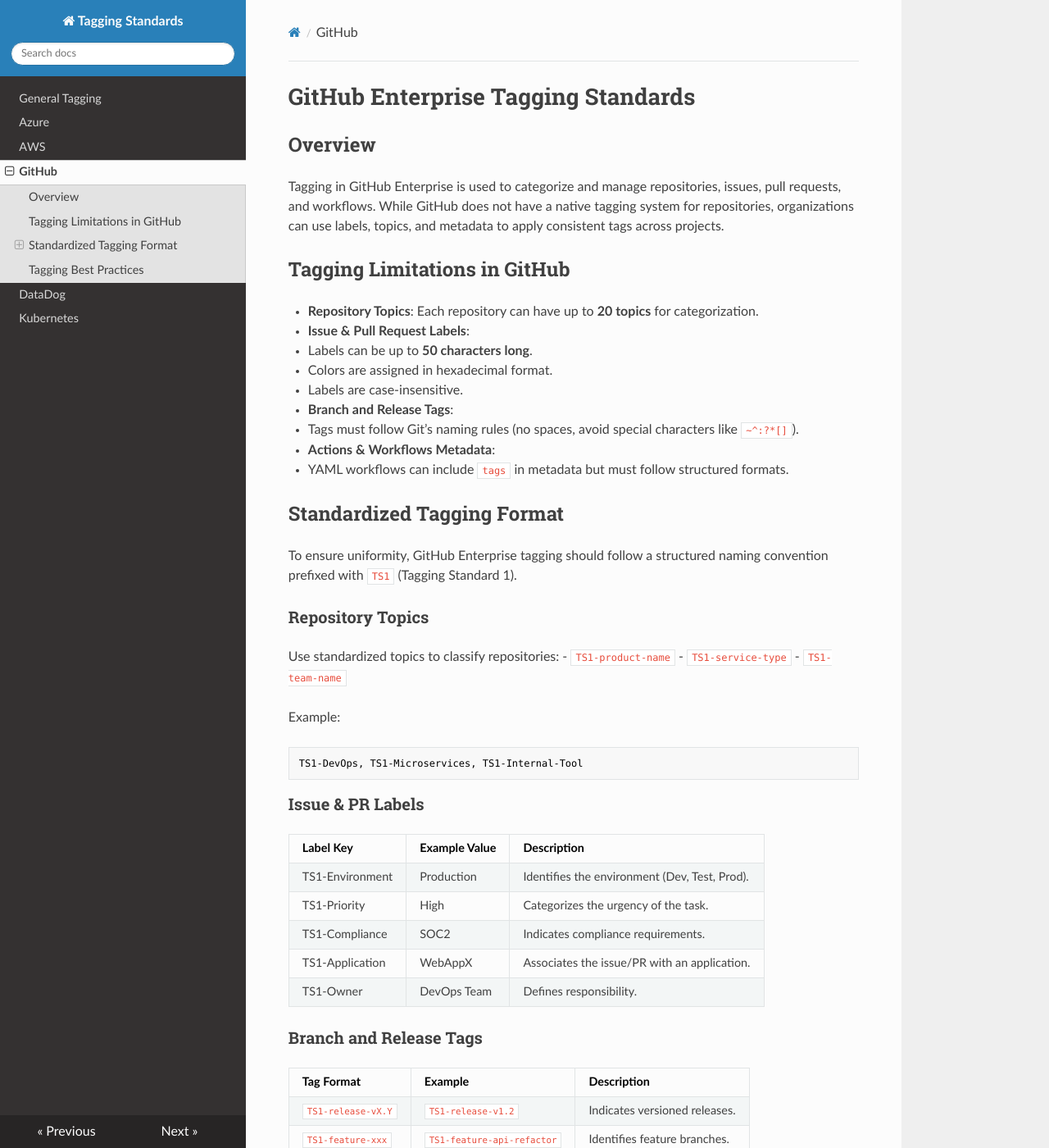
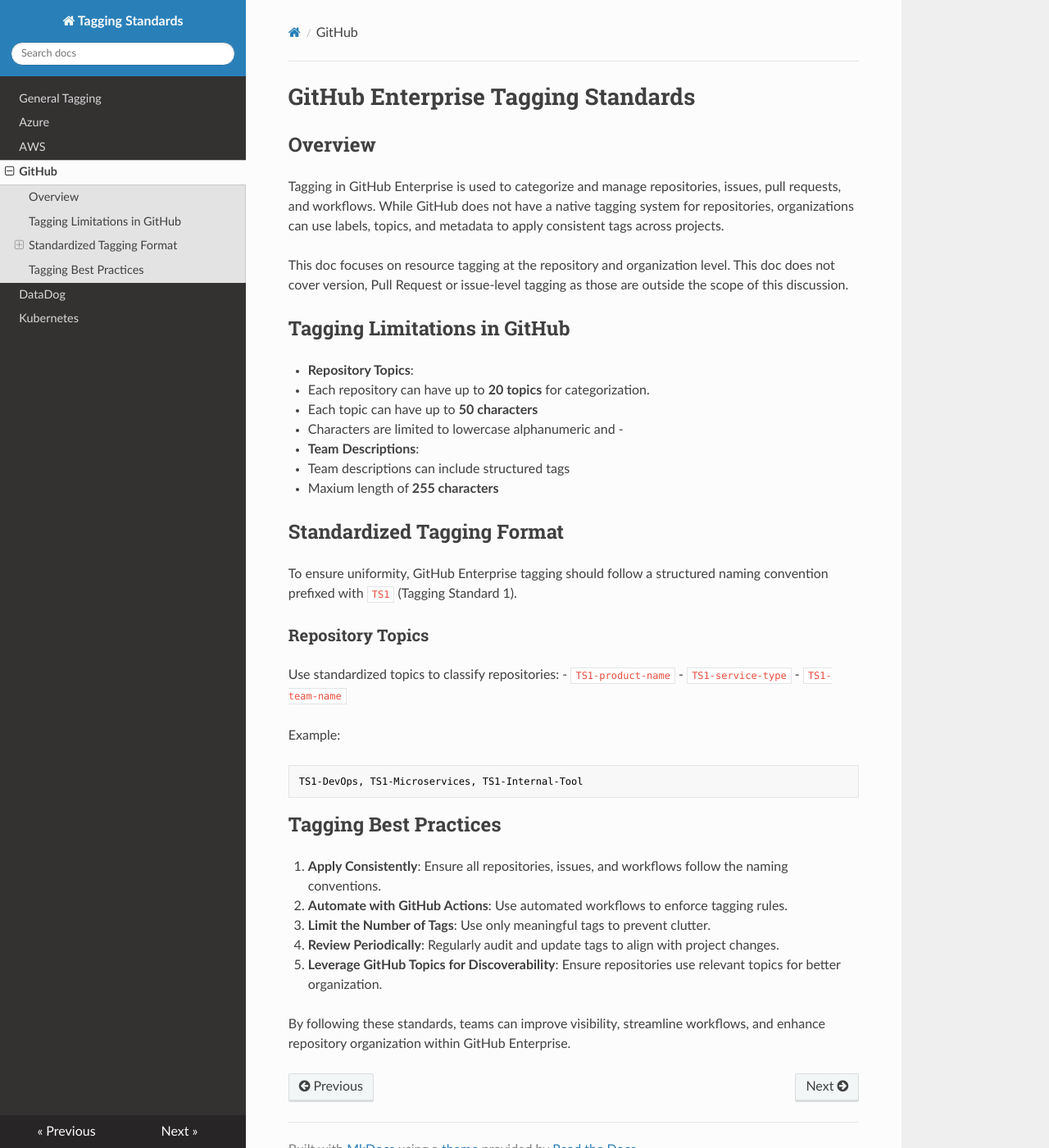
Before and after one commit to linda-silva/tagging-draft, an MkDocs documentation site: the page built from docs/github.md, in a window 1280 px wide and 1400 px high. Shown: the whole window at 82% size. Built offline with MkDocs 1.6.1, drawn with Linux system fonts in a browser that asks for light colours; nearby versions of some CDN libraries; some of the changed text lies outside the part shown.

Commit message:
Update github.md
Removing PR and Issue tagging and adding Repo Topic and Team Description tagging

````diff
--- a/docs/github.md
+++ b/docs/github.md
@@ -3,16 +3,17 @@
 ## Overview
 Tagging in GitHub Enterprise is used to categorize and manage repositories, issues, pull requests, and workflows. While GitHub does not have a native tagging system for repositories, organizations can use labels, topics, and metadata to apply consistent tags across projects.
 
+This doc focuses on resource tagging at the repository and organization level.
+This doc does not cover version, Pull Request or issue-level tagging as those are outside the scope of this discussion.
+
 ## Tagging Limitations in GitHub
-- **Repository Topics**: Each repository can have up to **20 topics** for categorization.
-- **Issue & Pull Request Labels**:
-  - Labels can be up to **50 characters long**.
-  - Colors are assigned in hexadecimal format.
-  - Labels are case-insensitive.
-- **Branch and Release Tags**:
-  - Tags must follow Git’s naming rules (no spaces, avoid special characters like `~^:?*[]`).
-- **Actions & Workflows Metadata**:
-  - YAML workflows can include `tags` in metadata but must follow structured formats.
+- **Repository Topics**:
+  - Each repository can have up to **20 topics** for categorization.
+  - Each topic can have up to **50 characters**
+  - Characters are limited to lowercase alphanumeric and -
+- **Team Descriptions**:
+  - Team descriptions can include structured tags
+  - Maxium length of **255 characters**
 
 ## Standardized Tagging Format
 To ensure uniformity, GitHub Enterprise tagging should follow a structured naming convention prefixed with `TS1` (Tagging Standard 1).
@@ -28,22 +29,6 @@
 TS1-DevOps, TS1-Microservices, TS1-Internal-Tool
 ```
 
-### **Issue & PR Labels**
-| Label Key          | Example Value  | Description                                   |
-|--------------------|---------------|-----------------------------------------------|
-| TS1-Environment   | Production     | Identifies the environment (Dev, Test, Prod).|
-| TS1-Priority      | High           | Categorizes the urgency of the task.         |
-| TS1-Compliance    | SOC2           | Indicates compliance requirements.           |
-| TS1-Application   | WebAppX        | Associates the issue/PR with an application. |
-| TS1-Owner        | DevOps Team     | Defines responsibility.                      |
-
-### **Branch and Release Tags**
-| Tag Format          | Example                | Description                                |
-|---------------------|------------------------|--------------------------------------------|
-| `TS1-release-vX.Y` | `TS1-release-v1.2`     | Indicates versioned releases.             |
-| `TS1-feature-xxx`  | `TS1-feature-api-refactor` | Identifies feature branches.            |
-| `TS1-hotfix-xxx`   | `TS1-hotfix-login-bug` | Marks critical bug fixes.                 |
-
 ## Tagging Best Practices
 1. **Apply Consistently**: Ensure all repositories, issues, and workflows follow the naming conventions.
 2. **Automate with GitHub Actions**: Use automated workflows to enforce tagging rules.
````
